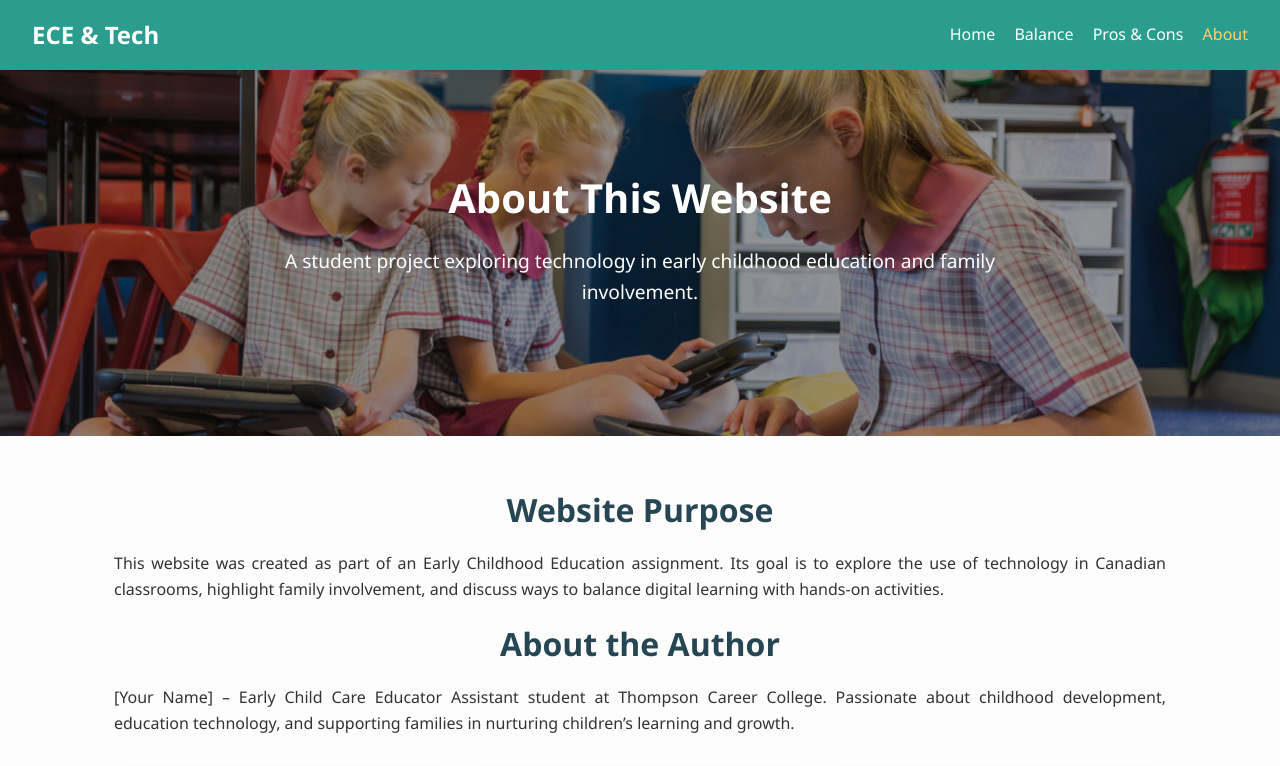
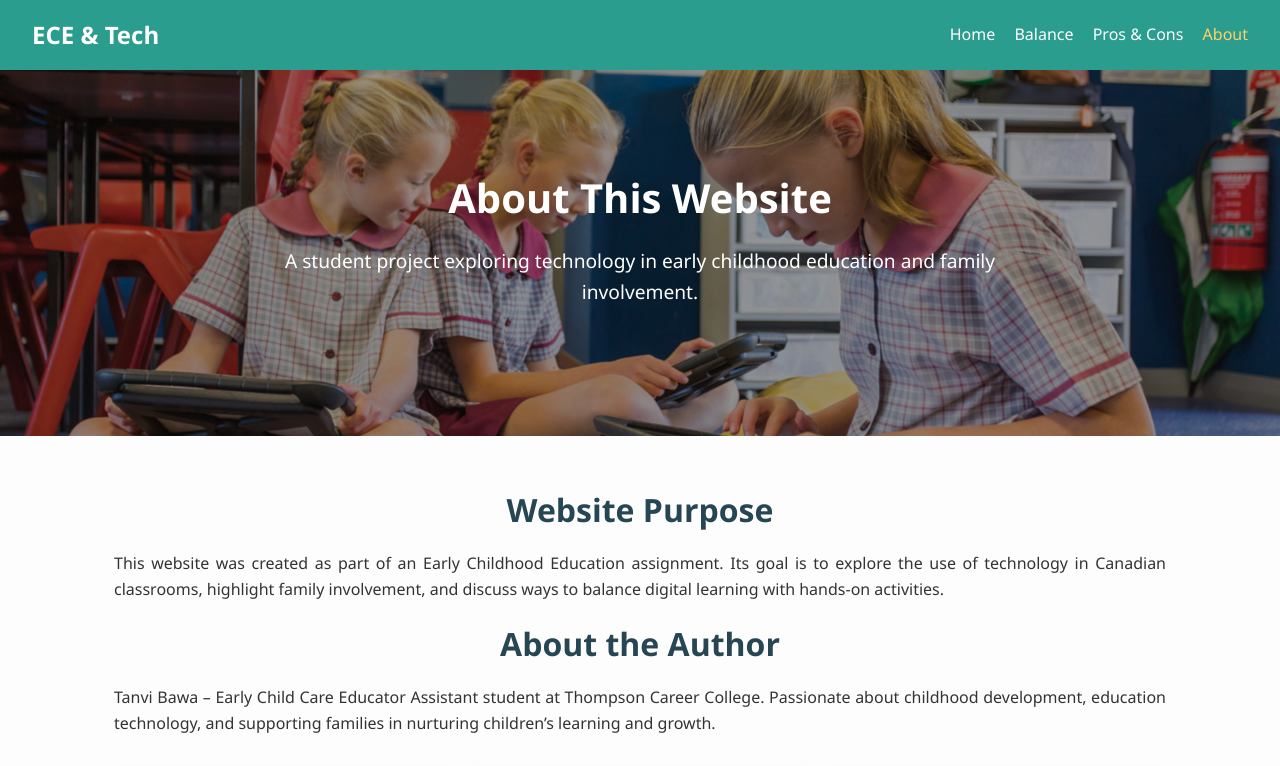
Before and after one commit to TanviBawa/tech-and-kids, a plain HTML site: page about.html in a window 1280 px wide. Shown: the top 766 px of the page. Drawn offline with Linux system fonts and the light colour scheme; files whose address does not match are found by name.

Commit message:
Update about.html

```diff
--- a/about.html
+++ b/about.html
@@ -37,7 +37,7 @@
 
     <h2>About the Author</h2>
     <p>
-      [Your Name] – Early Child Care Educator Assistant student at Thompson Career College.
+      Tanvi Bawa – Early Child Care Educator Assistant student at Thompson Career College.
       Passionate about childhood development, education technology, and supporting families
       in nurturing children’s learning and growth.
     </p>
```
